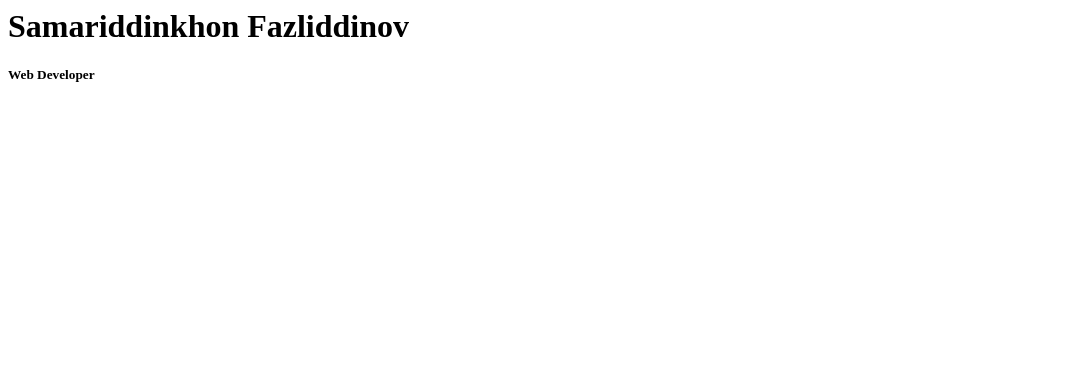
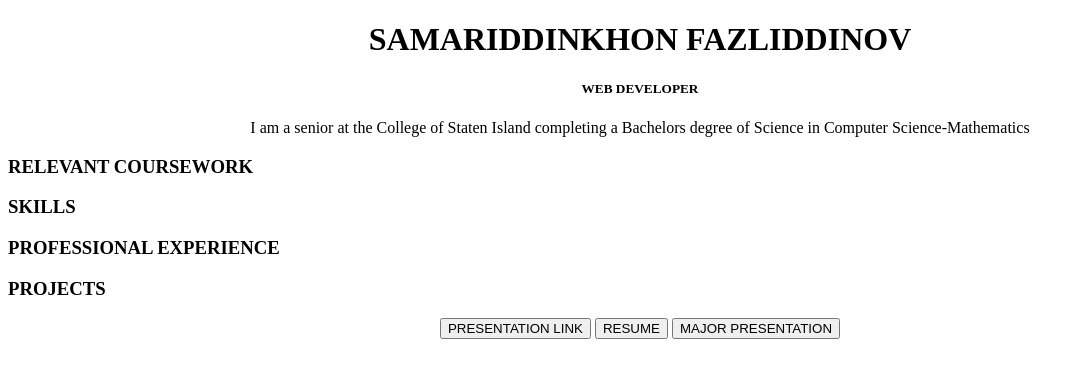
Before and after one commit to sfazliddin/Web-page, a website: page index.html in a window 1280 px wide. Shown: the whole page, without its empty margins (0-1084 px from the left). Drawn offline with Linux system fonts and the light colour scheme.

Commit message:
made some changes

```diff
--- /dev/null
+++ b/App.js
@@ -0,0 +1,6 @@
+function App(){
+
+    var elements = document.querySelectorAll("button[type=button]")
+                   for (var i = 0, element; element = elements[i++];) {
+                      element.value = (element.value).toUpperCase();}
+}
--- /dev/null
+++ b/index.css
@@ -0,0 +1,23 @@
+button {
+  text-transform: uppercase;
+  text-align: center;
+  align-items: center;
+  align-self: center;
+}
+h1 {
+  text-transform: uppercase;
+}
+h3 {
+  text-transform: uppercase;
+}
+h5 {
+  text-transform: uppercase;
+}
+#intro{
+
+    text-align: center;
+}
+#buttons{
+    text-align: center;
+    justify-items: end;
+}
--- a/index.html
+++ b/index.html
@@ -1,2 +1,37 @@
-<h1>Samariddinkhon Fazliddinov</h1>
-<h5>Web Developer</h5>
+<!DOCTYPE html>
+<html lang="en-US">
+
+<head>
+    <meta charset="UTF-8">
+    <meta name="viewport" content="width=device-width, initial-scale=1">
+    <title>Today's Date</title>
+    <link rel="stylesheet" href="index.css">
+</head>
+
+<body>
+    <div id="intro">
+    <h1 id="myName">Samariddinkhon Fazliddinov</h1>
+    <h5 id="myTitle">Web Developer</h5>
+
+    <p id="myBio">I am a senior at the College of Staten Island completing a Bachelors degree of Science in Computer Science-Mathematics</p>
+    </div>
+    <h3 id="relCourses">Relevant Coursework</h3>
+    <h3 id="skills">Skills
+    </h3>
+    <h3 id="pro">Professional Experience</h3>
+    <h3 id="projects">Projects</h3>
+    <div id="buttons">
+    <button  id="presentationLink" type="button">presentation link</button>
+    <button id="myResume" type="button">resume</button>
+    <button id="majorPresentation" type="button">major presentation</button>
+</div>
+<script >function App(){
+
+    var elements = document.querySelectorAll("button")
+                   for (var i = 0, element; element = elements[i++];) {
+                      element.value = (element.value).toUpperCase();}
+}</script>
+
+</body>
+
+</html>
--- /dev/null
+++ b/package.json
@@ -0,0 +1,5 @@
+{
+  "dependencies": {
+    "bootstrap": "^5.2.2"
+  }
+}
```
Also changed, not shown: 1 other file.
